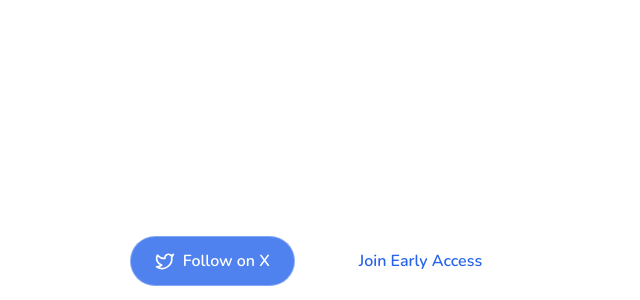
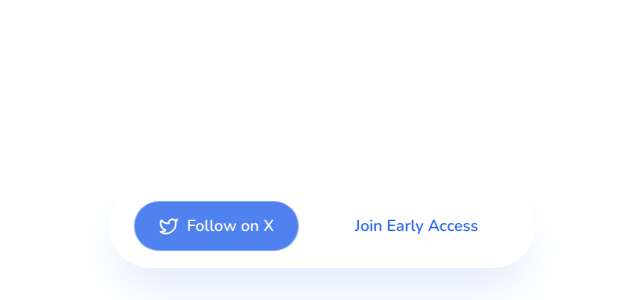
Before and after one commit to Miny-Labs/bella-early-access, a React (Vite) app: page / in a window 1280 px wide. Shown: the part 500-800 px from the top of the page, without its empty margins (318-958 px from the left). Built offline with nearby package versions, Linux system fonts and the light colour scheme; the HTML template or start-up script is replaced by a standard one.

Commit message:
Refactor bottom bar styling

```diff
--- a/src/pages/Index.tsx
+++ b/src/pages/Index.tsx
@@ -27,7 +27,7 @@ const Index = () => {
       />
 
       {/* Glassmorphic footer bar */}
-      <div className="fixed bottom-0 left-0 right-0 h-[10vh] backdrop-blur-xl bg-white/10 border-t border-white/20 flex items-center justify-center gap-8 z-50">
+      <div className="fixed bottom-8 left-1/2 -translate-x-1/2 backdrop-blur-xl bg-white/10 border border-white/20 rounded-full px-6 py-4 flex items-center justify-center gap-6 z-50 shadow-2xl shadow-blue-500/20">
         <a
           href="https://x.com/bellaondoma"
           target="_blank"
```
